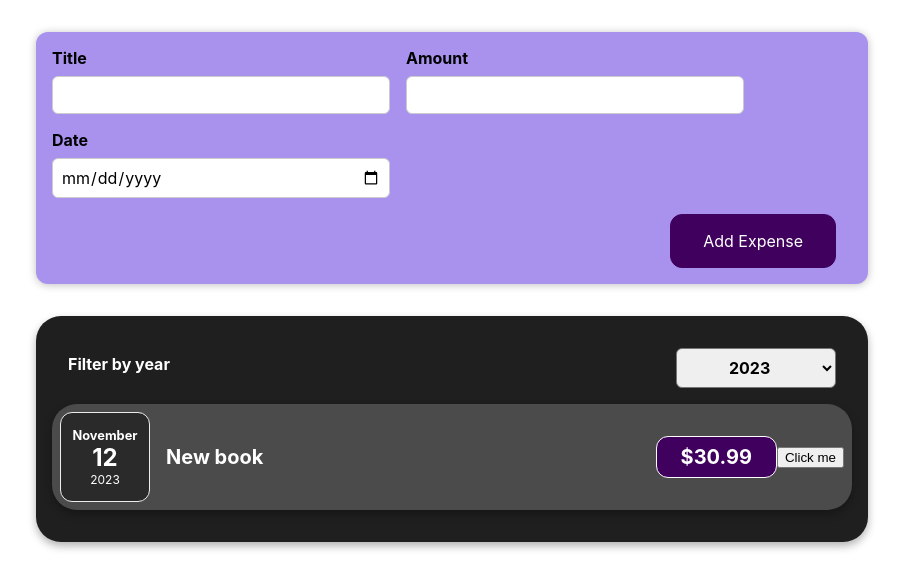
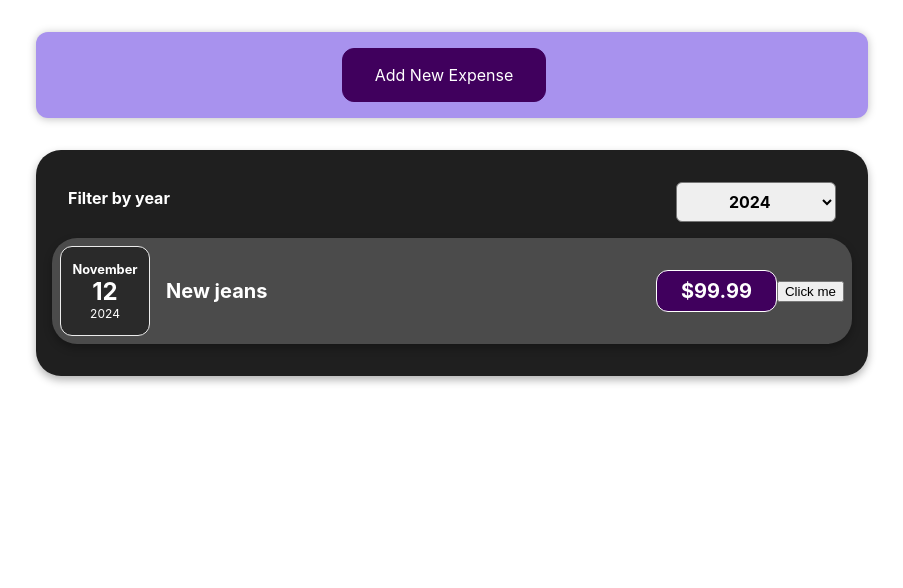
Before and after one commit to KasparKoorits/expenses-http, a React (Create React App) app: page / in a window 1280 px wide. Shown: the top 588 px of the page, without its empty margins (188-1091 px from the left). Built offline with nearby package versions, Linux system fonts and the light colour scheme.

Commit message:
Exercise 6 Solved: Updated ExpenseForm

```diff
--- a/src/components/Expenses/Expenses.css
+++ b/src/components/Expenses/Expenses.css
@@ -1,6 +1,7 @@
 .expenses {
   padding: 1rem;
   background-color: rgb(31, 31, 31);
+  color: white;
   margin: 2rem auto;
   width: 50rem;
   max-width: 95%;
--- a/src/components/Expenses/Expenses.js
+++ b/src/components/Expenses/Expenses.js
@@ -5,7 +5,7 @@ import ExpensesFilter from "./ExpensesFilter.js";
 import { useState } from "react";
 
 const Expenses = (props) => {
-  const [filteredYear, setFilteredYear] = useState("2023");
+  const [filteredYear, setFilteredYear] = useState("2024");
 
   const filterChangeHandler = (selectedYear) => {
     console.log("Filtering by year:", selectedYear);
@@ -17,17 +17,19 @@ const Expenses = (props) => {
   });
 
   return (
-    <div>
     <Card className="expenses">
       <ExpensesFilter
         selected={filteredYear}
         onChangeFilter={filterChangeHandler}
       />
-        {filteredExpenses.map((expense) => (
-          <ExpenseItem key={expense.id} expenseData={expense} />
-        ))}
+      {filteredExpenses.length === 0 ? (
+        <p>No expenses found.</p>
+      ) : (
+        filteredExpenses.map((expense) => (
+          <ExpenseItem expenseData={expense} key={expense.id} />
+        ))
+      )}
     </Card>
-    </div>
   );
 };
 
--- a/src/components/NewExpense/ExpenseForm.js
+++ b/src/components/NewExpense/ExpenseForm.js
@@ -31,6 +31,15 @@ const ExpenseForm = (props) => {
     setEnteredTitle("");
     setEnteredAmount("");
     setEnteredDate("");
+  };
+
+  const cancelHandler = () => {
+    setEnteredTitle("");
+    setEnteredAmount("");
+    setEnteredDate("");
+    if (props.onCancel) {
+      props.onCancel();
+    }
   };
 
   return (
@@ -67,6 +76,9 @@ const ExpenseForm = (props) => {
       </div>
       <div className="new-expense__actions">
         <button type="submit">Add Expense</button>
+        <button type="button" onClick={cancelHandler}>
+          Cancel
+        </button>
       </div>
     </form>
   );
--- a/src/components/NewExpense/NewExpense.js
+++ b/src/components/NewExpense/NewExpense.js
@@ -1,18 +1,38 @@
+import { useState } from "react";
+import "./NewExpense.css";
 import ExpenseForm from "./ExpenseForm";
-import "./NewExpense.css";
 
 const NewExpense = (props) => {
+  const [isEditing, setIsEditing] = useState(false);
+
+  const startEditingHandler = () => {
+    setIsEditing(true);
+  };
+
+  const stopEditingHandler = () => {
+    setIsEditing(false);
+  };
+
   const saveExpenseDataHandler = (enteredExpenseData) => {
     const expenseData = {
       ...enteredExpenseData,
       id: Math.random().toString(),
     };
     props.onAddExpense(expenseData);
+    setIsEditing(false);
   };
 
   return (
     <div className="new-expense">
-      <ExpenseForm onSaveExpenseData={saveExpenseDataHandler} />
+      {!isEditing && (
+        <button onClick={startEditingHandler}>Add New Expense</button>
+      )}
+      {isEditing && (
+        <ExpenseForm
+          onSaveExpenseData={saveExpenseDataHandler}
+          onCancel={stopEditingHandler}
+        />
+      )}
     </div>
   );
 };
```
Lines whose indentation alone changed are shown as unchanged.
